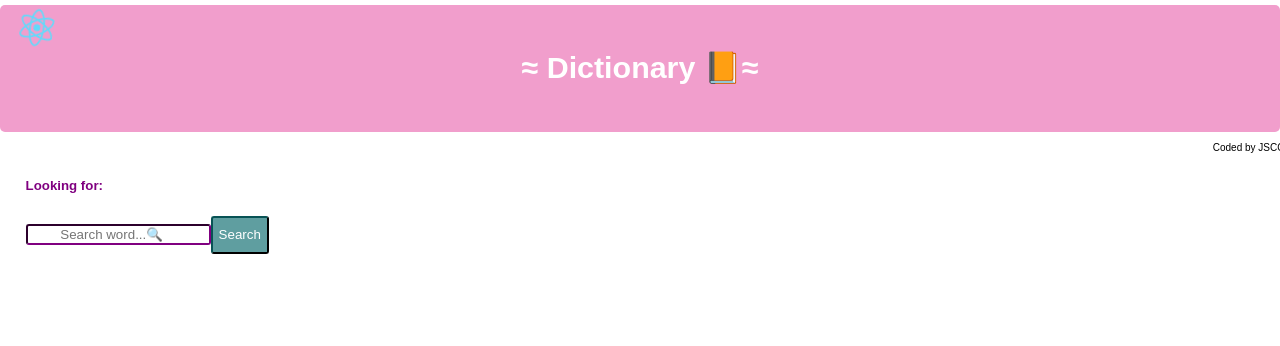
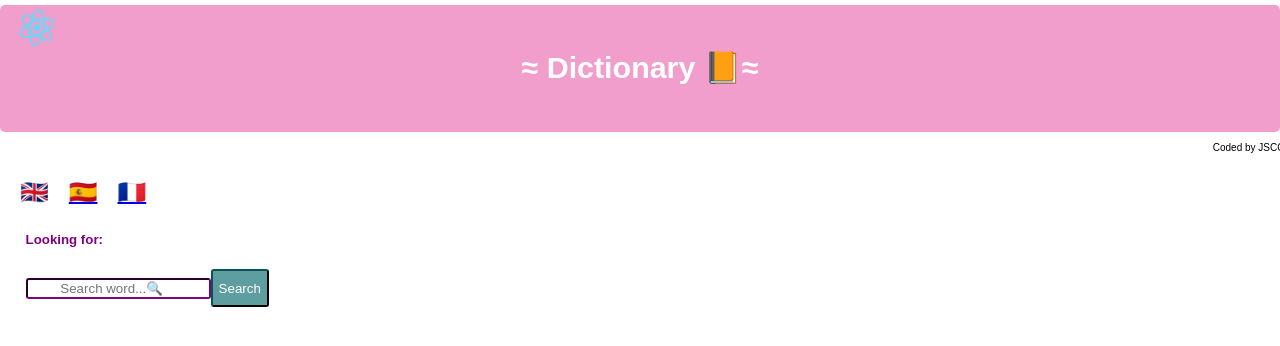
Before and after one commit to jstepcom/dictionaryreact, a React (Create React App) app: page / in a window 1280 px wide. Shown: the top 346 px of the page. Built offline with nearby package versions, Linux system fonts and the light colour scheme; the HTML template or start-up script is replaced by a standard one.

Commit message:
language change

```diff
--- a/src/App.css
+++ b/src/App.css
@@ -30,6 +30,14 @@
   font-family: fantasy;
 }
 
+.App-language, ul, li{
+  display: inline;
+  list-style: none;
+  padding: 10px;
+  font-size: larger;
+
+}
+
 .App-footer{
   position: relative;
   left: 5px;
--- a/src/App.js
+++ b/src/App.js
@@ -1,8 +1,12 @@
 import logo from './logo.svg';
 import './App.css';
 import Dictionary from './Dictionary.js';
+import Language from './Language';
 
 export default function App() {
+
+
+
   return (
     <div className="App">
       <div className="container">
@@ -12,7 +16,7 @@ export default function App() {
         </header>
         <footer className="App-footer"> Coded by JSCO  </footer>
         <main>
-          <Dictionary />
+          <Language/>
         </main>
       </div>
     </div>
--- a/src/Dictionary.js
+++ b/src/Dictionary.js
@@ -1,30 +1,38 @@
-import React, {useState} from 'react';
+import React, {useState, useEffect} from 'react';
 import "./Dictionary.css";
 import Swal from 'sweetalert2'
 import axios from 'axios';
 
-export default function Dictionary (){
-  let [keyword, setKeyword] = useState("");
+export default function Dictionary ({lang}){
+  const [keyword, setKeyword] = useState("");
   let [word,setWord] = useState("");
   let [type, setType] = useState("");
   let [meaning, setMeaning] = useState("");
+  let [run, setRun] = useState(false);
 
+  useEffect(()=>{
+    setRun(false);
+    reset()
+  },[lang])
 
-  function updateWord(event){
-    setKeyword (event.target.value);
-  }
+  function updateWord(event){setKeyword (event.target.value);}
+
+  function reset(){
+    setKeyword(null);
+    console.log(keyword)}
 
   function handleResponse(response){
     word = response.data[0].word;
     setWord(word = word.charAt(0).toUpperCase()+word.substring(1));
     setType(response.data[0].meanings[0].partOfSpeech);
     setMeaning(response.data[0].meanings[0].definitions[0].definition)
+    setRun(true);
     console.log(response.data[0].meanings[0].definitions[0].definition);
   }
 
   function search(event){
     event.preventDefault();
-    let apiUrl = `https://api.dictionaryapi.dev/api/v2/entries/en/`
+    let apiUrl = `https://api.dictionaryapi.dev/api/v2/entries/${lang}/`
     const Toast = Swal.mixin({
       toast: true,
       position: 'center-end',
@@ -51,7 +59,9 @@ export default function Dictionary (){
       axios.get(apiUrl+keyword).then(handleResponse);
     }
   }
-keyword = keyword.charAt(0).toUpperCase()+keyword.substring(1)
+console.log(run)
+//keyword = keyword.charAt(0).toUpperCase()+keyword.substring(1)
+if (run){
   return (
     <div className="Dictionary">
       <h5>Looking for:</h5>
@@ -67,10 +77,19 @@ keyword = keyword.charAt(0).toUpperCase()+keyword.substring(1)
         <h3>{word}</h3>
         <p>{type}</p>
         <p>{meaning}</p>
-
-
       </div>
-    </div>
-
-  );
+    </div>);
+     }else{
+      return(
+      <div className="Dictionary">
+      <h5>Looking for:</h5>
+      <form className="D-form row g-3" onSubmit={search}>
+        <div className="col-4">
+          <input className = "D-search form-control" type="search" placeholder="Search word...🔍" onChange = {updateWord}/>
+        </div>
+        <div className="col-4">
+          <button className="D-btn" type="submit"> Search </button>
+        </div>
+      </form>
+      </div>);}
 };
--- /dev/null
+++ b/src/Language.js
@@ -0,0 +1,52 @@
+import React, {useState, useEffect} from 'react'
+import Dictionary from './Dictionary'
+
+export default function Language(){
+  let [lang, setLang] = useState('en');
+
+  function english(){setLang('en');}
+  function spanish(event){
+    event.preventDefault()
+    setLang('es');
+  }
+  function french (event){
+    event.preventDefault();
+    setLang('fr');
+  }
+
+  function changeLanguage(){
+    if(lang==='en'){
+      return(
+        <ul className='App-language'>
+          <li>🇬🇧</li>
+          <li><a href="/" onClick = {spanish}>🇪🇸</a></li>
+          <li><a href="/" onClick = {french}>🇫🇷</a></li>
+        </ul>
+      );
+    }if (lang==='es'){
+      return(
+        <ul className='App-language'>
+          <li><a href="/" onClick = {english}>🇬🇧</a></li>
+          <li>🇪🇸</li>
+          <li><a href="/" onClick = {french}>🇫🇷</a></li>
+        </ul>
+      );
+    }if(lang==='fr'){
+      return(
+        <ul className='App-language'>
+          <li><a href="/" onClick = {english}>🇬🇧</a></li>
+          <li><a href="/" onClick = {spanish}>🇪🇸</a></li>
+          <li>🇫🇷</li>
+        </ul>
+      );
+    }
+  }
+
+  console.log(lang);
+    return(
+      <div className="Language">
+        {changeLanguage()}
+        <Dictionary lang={lang}/>
+      </div>
+    );
+  }
```
